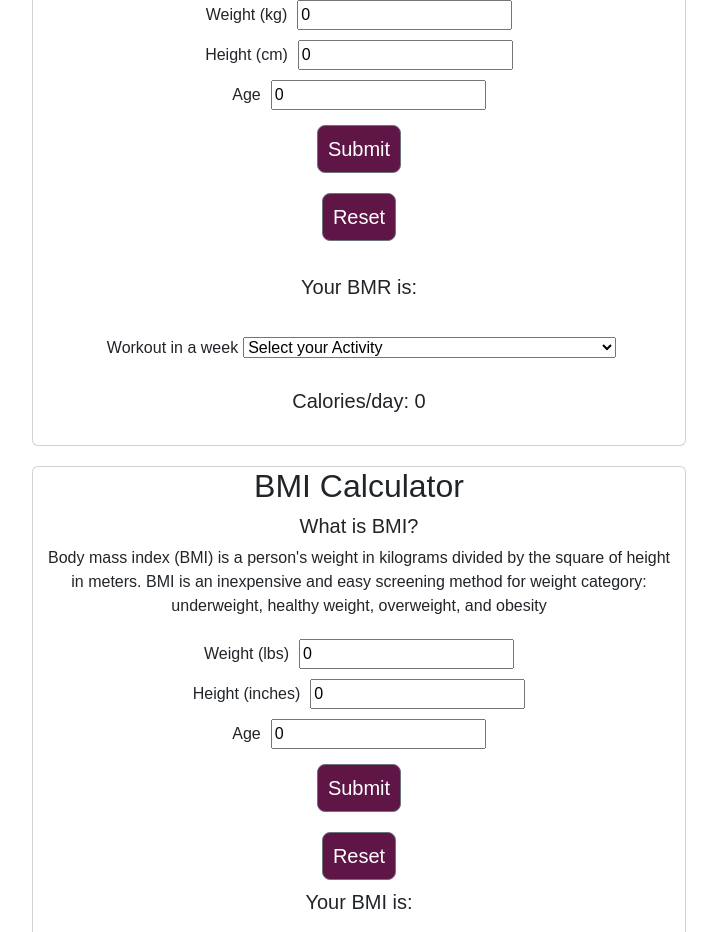
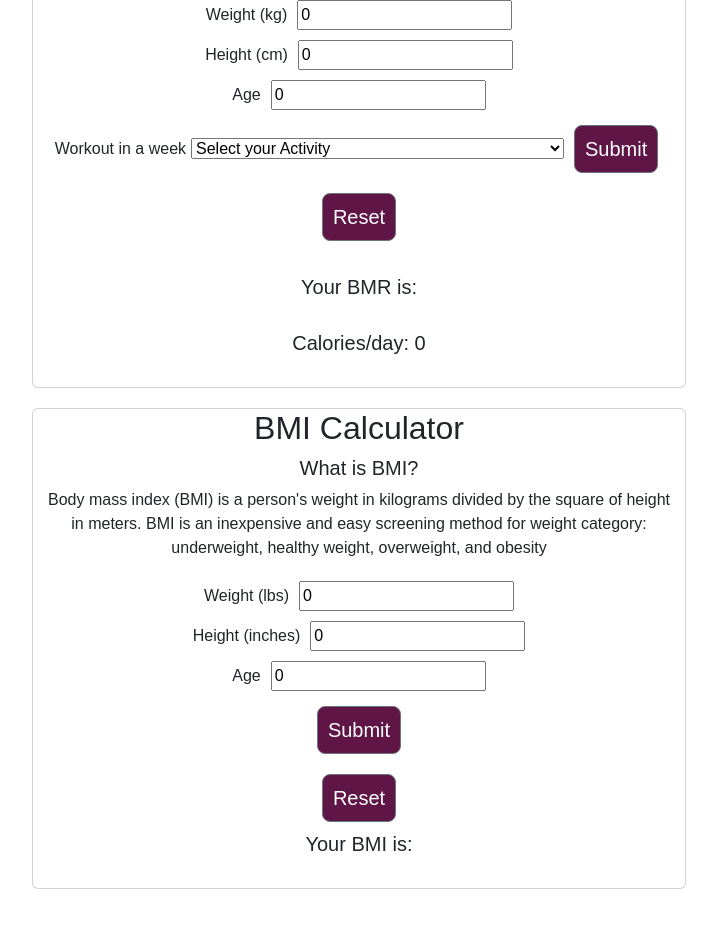
Before and after one commit to Clelia-M/WellFit, a React (Create React App) app: page / in a window 1280 px wide. Shown: the part 1600-2532 px from the top of the page, without its empty margins (281-998 px from the left). After the commit the page ends 2499 px from the top, so only its background shows below. Built offline with nearby package versions, Linux system fonts and the light colour scheme.

Commit message:
removed female variable - not needed

```diff
--- a/src/components/Bmr.js
+++ b/src/components/Bmr.js
@@ -5,7 +5,6 @@ function Bmr() {
   const [weight, setWeight] = useState(0);
   const [height, setHeight] = useState(0);
   const [age, setAge] = useState(0);
-  const [female, setFemale] = useState(0);
   const [burned, setBurned] = useState(0);
   const [calories, setCalories] = useState("");
   const [activity, setActivity] = useState(0);
@@ -63,6 +62,20 @@ function Bmr() {
                 <input value={age} onChange={(e) => setAge(e.target.value)} />
               </label>
               <br></br>
+              <label className="label">Workout in a week</label>
+              <select className="activity" value={activity}>
+                <option value="">Select your Activity</option>
+                <option value="">Very little or no exercise</option>
+                <option value="">Exercise 1-3 times/week</option>
+                <option value="">Exercise 4-5 times/week</option>
+                <option value="">
+                  Daily exercise or intense exercise 3-4 times/week
+                </option>
+                <option value="">Intense exercise 6-7 times/week</option>
+                <option value="">
+                  Very intense exercise daily, or physical{" "}
+                </option>
+              </select>
               <button
                 className="btn btn-secondary btn-lg btn-block"
                 type="submit"
@@ -83,24 +96,10 @@ function Bmr() {
               <h5>Your BMR is: {calories} </h5>
             </div>
             <br></br>
-            <div className="input-wrap">
-              <label className="label">Workout in a week</label>
-              <select className="activity" value={activity}>
-              <option value="">Select your Activity</option>
-              <option value="">Very little or no exercise</option>
-              <option value="">Exercise 1-3 times/week</option>
-              <option value="">Exercise 4-5 times/week</option>
-              <option value="">Daily exercise or intense exercise 3-4 times/week</option>
-              <option value="">Intense exercise 6-7 times/week</option>
-              <option value="">Very intense exercise daily, or physical </option>
-              </select>
-              <br></br>
-              <br></br>
             <div className="center">
               <h5>Calories/day: {burned} </h5>
             </div>
             <br></br>
-            </div>
           </div>
         </div>
       </div>
```
Also changed, not shown: 1 other file (tests, documents, lock files or other folders).
